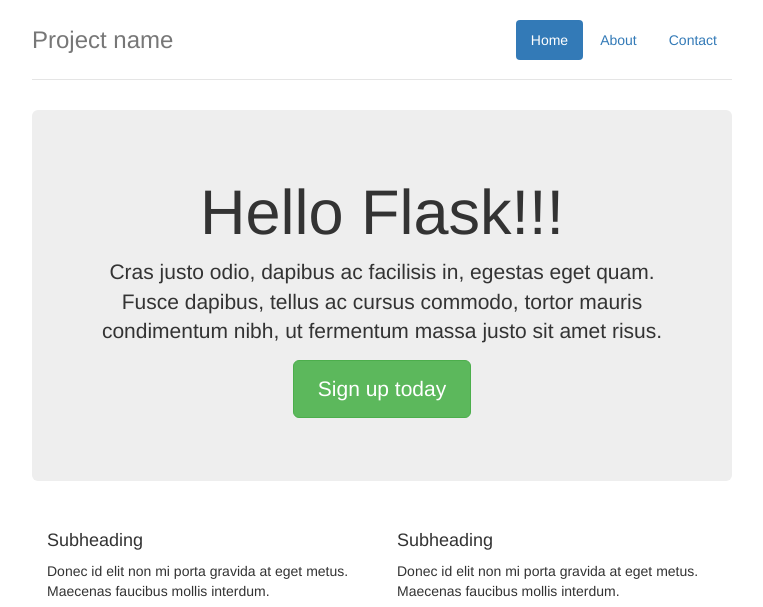
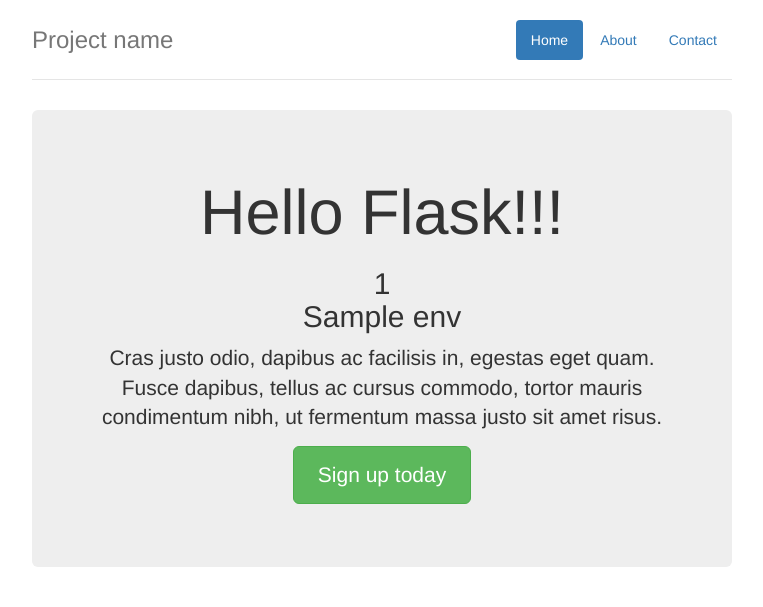
Before and after one commit to bigg01/dockerfun, a Flask app: template flask/app/templates/hello.html in a window 1280 px wide. Shown: the top 607 px of the page, without its empty margins (258-1021 px from the left). Run offline with Flask 2, Linux system fonts and the light colour scheme; the template is opened without the code that fills it: most values are stand-ins (such as "Sample title", 1, 10 or a date in 2020); some libraries are stand-ins or nearby versions.

Commit message:
init docker fun2

```diff
--- a/flask/app/hello.py
+++ b/flask/app/hello.py
@@ -1,12 +1,14 @@
 #!flask/bin/python
 from flask import render_template
 from flask import Flask
+import os
+app = Flask(__name__)
 
-app = Flask(__name__)
+env = os.environ
 
 @app.route('/')
 def hello():
-    return render_template('hello.html')
+    return render_template('hello.html', env=env)
 
 if __name__ == '__main__':
     app.run(host='0.0.0.0')
--- a/flask/app/templates/hello.html
+++ b/flask/app/templates/hello.html
@@ -43,6 +43,11 @@
 
     <div class="jumbotron">
       <h1>Hello Flask!!!</h1>
+
+      {% if env %}
+  <h2>{{ env.container_uuid }}<br>{{ env.hostname }}</h2>
+{% endif %}
+
       <p class="lead">Cras justo odio, dapibus ac facilisis in, egestas eget quam. Fusce dapibus, tellus ac cursus commodo, tortor mauris condimentum nibh, ut fermentum massa justo sit amet risus.</p>
       <p><a class="btn btn-lg btn-success" href="#" role="button">Sign up today</a></p>
     </div>
```
Also changed, not shown: flask/README.md.
